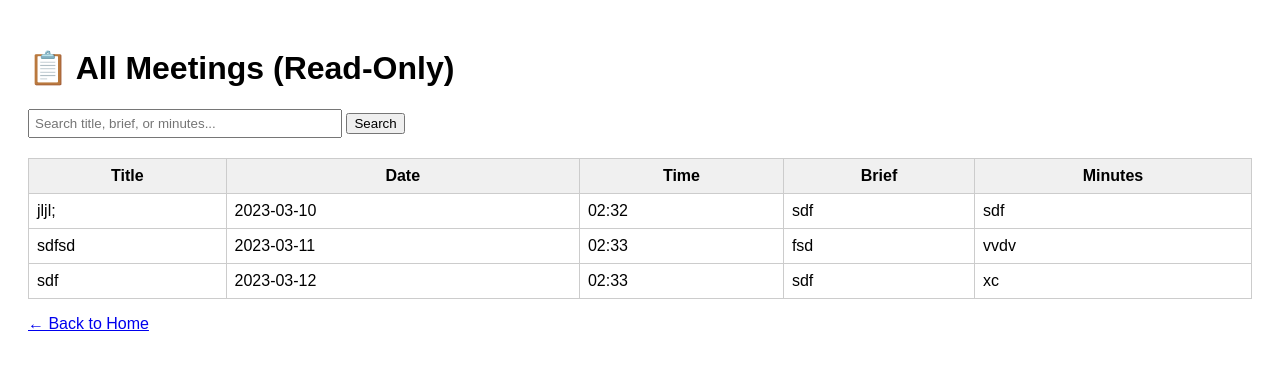
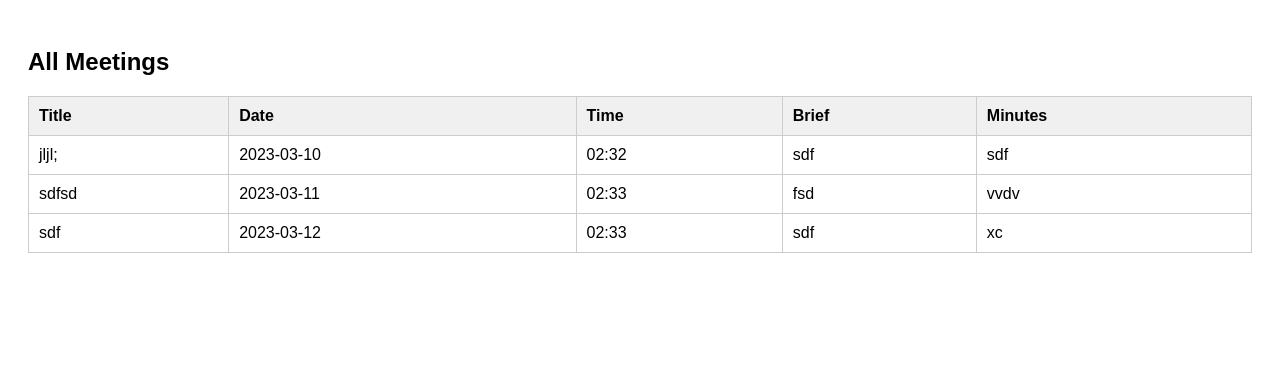
Before and after one commit to thisisonlyforspams/meeting, a Flask app: page /view in a window 1280 px wide. Shown: the top 370 px of the page. Run offline with Flask 3, Linux system fonts and the light colour scheme; the visitor is signed in with stand-in values (Sample User, id 1).

Commit message:
Update view.html

```diff
--- a/templates/view.html
+++ b/templates/view.html
@@ -5,19 +5,12 @@
     <style>
         body { font-family: sans-serif; padding: 20px; }
         table { width: 100%; border-collapse: collapse; margin-top: 20px; }
-        th, td { border: 1px solid #ccc; padding: 8px; }
+        th, td { border: 1px solid #ccc; padding: 10px; text-align: left; }
         th { background-color: #f0f0f0; }
-        input[type="text"] { width: 300px; padding: 5px; }
     </style>
 </head>
 <body>
-    <h1>📋 All Meetings (Read-Only)</h1>
-
-    <form method="get" action="/view">
-        <input type="text" name="q" placeholder="Search title, brief, or minutes..." value="{{ query }}">
-        <button type="submit">Search</button>
-    </form>
-
+    <h2>All Meetings</h2>
     <table>
         <tr>
             <th>Title</th>
@@ -36,7 +29,5 @@
         </tr>
         {% endfor %}
     </table>
-
-    <p><a href="/">← Back to Home</a></p>
 </body>
 </html>
```
